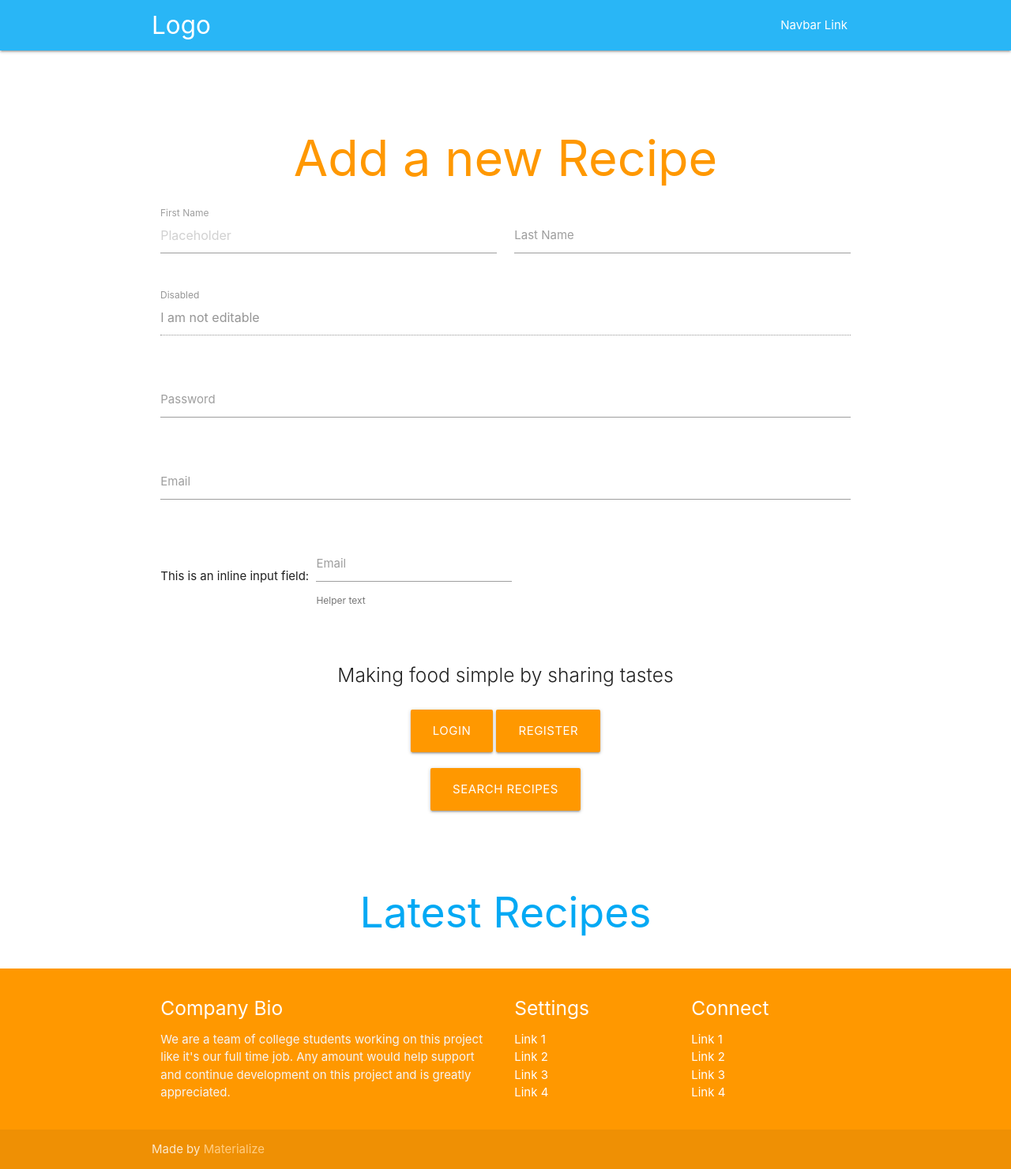
After one commit to TobinWebDesign/Milestone-Project-Data-Centric-Development-Milestone-Project-, a Flask app: template templates/add_recipe.html in a window 1280 px wide. The commit adds this page. Shown: the whole page at 79% size. Run offline with Flask 2, Linux system fonts and the light colour scheme; the template is opened without the code that fills it, so the values that code supplies are empty; some libraries are stand-ins or nearby versions.

Commit message:
started add_reipes.html

```diff
--- /dev/null
+++ b/templates/add_recipe.html
@@ -0,0 +1,81 @@
+{% extends "base.html" %}
+{% block content %}
+    <div class="section no-pad-bot" id="index-banner">
+        <div class="container">
+            <br><br>
+            <h1 class="header center orange-text">Add a new Recipe</h1>
+<!--Materialise form to imput recipes-->
+            <div class="row">
+            <form class="col s12">
+      <div class="row">
+        <div class="input-field col s6">
+          <input placeholder="Placeholder" id="first_name" type="text" class="validate">
+          <label for="first_name">First Name</label>
+        </div>
+        <div class="input-field col s6">
+          <input id="last_name" type="text" class="validate">
+          <label for="last_name">Last Name</label>
+        </div>
+      </div>
+      <div class="row">
+        <div class="input-field col s12">
+          <input disabled value="I am not editable" id="disabled" type="text" class="validate">
+          <label for="disabled">Disabled</label>
+        </div>
+      </div>
+      <div class="row">
+        <div class="input-field col s12">
+          <input id="password" type="password" class="validate">
+          <label for="password">Password</label>
+        </div>
+      </div>
+      <div class="row">
+        <div class="input-field col s12">
+          <input id="email" type="email" class="validate">
+          <label for="email">Email</label>
+        </div>
+      </div>
+      <div class="row">
+        <div class="col s12">
+          This is an inline input field:
+          <div class="input-field inline">
+            <input id="email_inline" type="email" class="validate">
+            <label for="email_inline">Email</label>
+            <span class="helper-text" data-error="wrong" data-success="right">Helper text</span>
+          </div>
+        </div>
+      </div>
+            </form>
+            </div>
+
+            <div class="row center">
+                <h5 class="header col s12 light">Making food simple by sharing tastes</h5>
+            </div>
+            <div class="row center">
+                <a href="#" id="download-button" class="btn-large waves-effect waves-light orange">Login</a>
+                <a href="#" id="download-button" class="btn-large waves-effect waves-light orange">Register</a>
+            </div>
+            <div class="row center">
+                <a href="#" id="download-button" class="btn-large waves-effect waves-light orange">Search Recipes</a>
+            </div>
+            <br><br>
+
+            <div class="row">
+            <h2 class="center light-blue-text">Latest Recipes</h2>
+            {% for recipe in all_recipes %}
+                <div class="col s12 m4">
+                    <div class="icon-block">
+                        <h2 class="center">{{ recipe.recipe_name }}</h2>
+                        <h5 class="center">{{ recipe.recipe_cook_time }}</h5>
+                        <h3 class="center"> {{ recipe.recipe_servings }}</h3>
+                        <p class="light">{{ recipe.recipe_instructions }}</p>
+                        <p class="light">{{ recipe.recipe_ingredients }}</p>
+                    </div>
+                </div>
+            {% endfor %}
+            </div>
+        </div>
+    </div>
+
+
+{% endblock %}
--- a/templates/base.html
+++ b/templates/base.html
@@ -3,7 +3,7 @@
 <head>
   <meta http-equiv="Content-Type" content="text/html; charset=UTF-8"/>
   <meta name="viewport" content="width=device-width, initial-scale=1, maximum-scale=1.0"/>
-  <title>Starter Template - Materialize</title>
+  <title>Welcome to Recipify</title>
 
   <!-- CSS  -->
   <link href="https://fonts.googleapis.com/icon?family=Material+Icons" rel="stylesheet">
```
